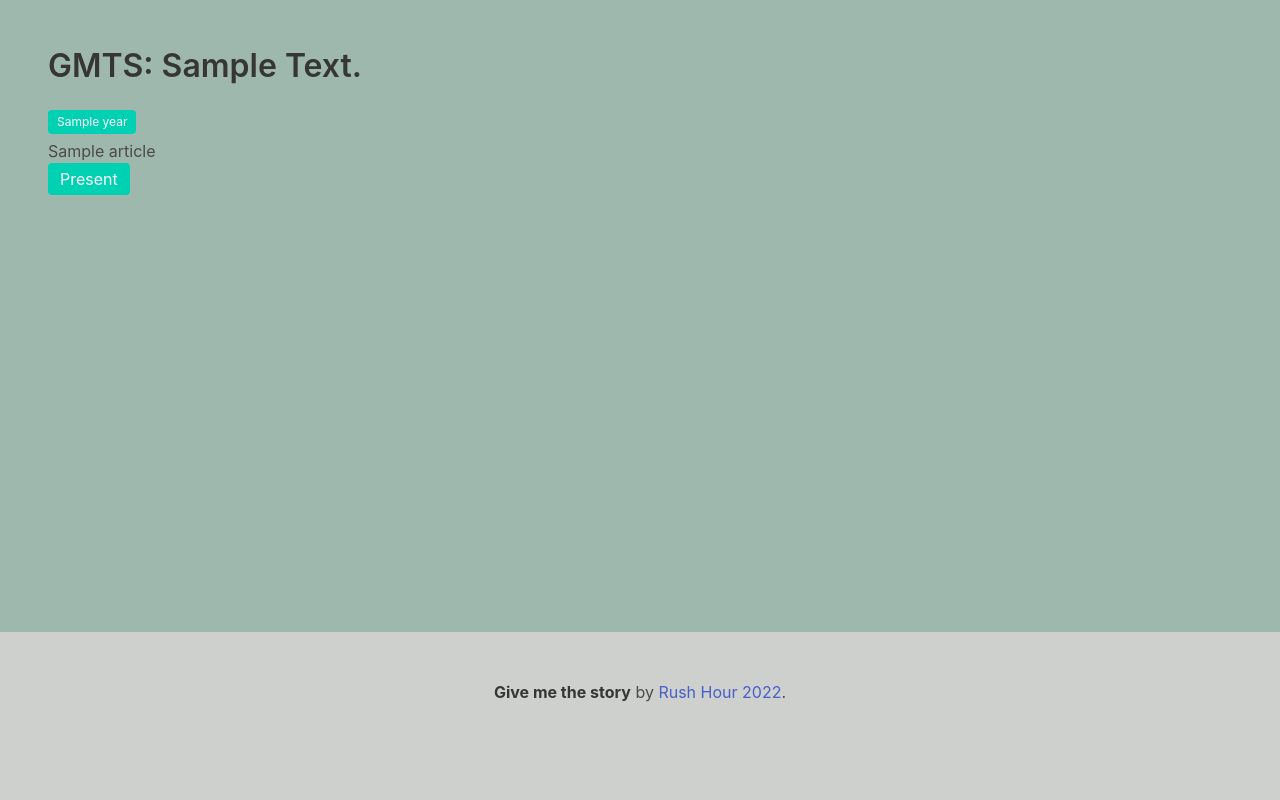
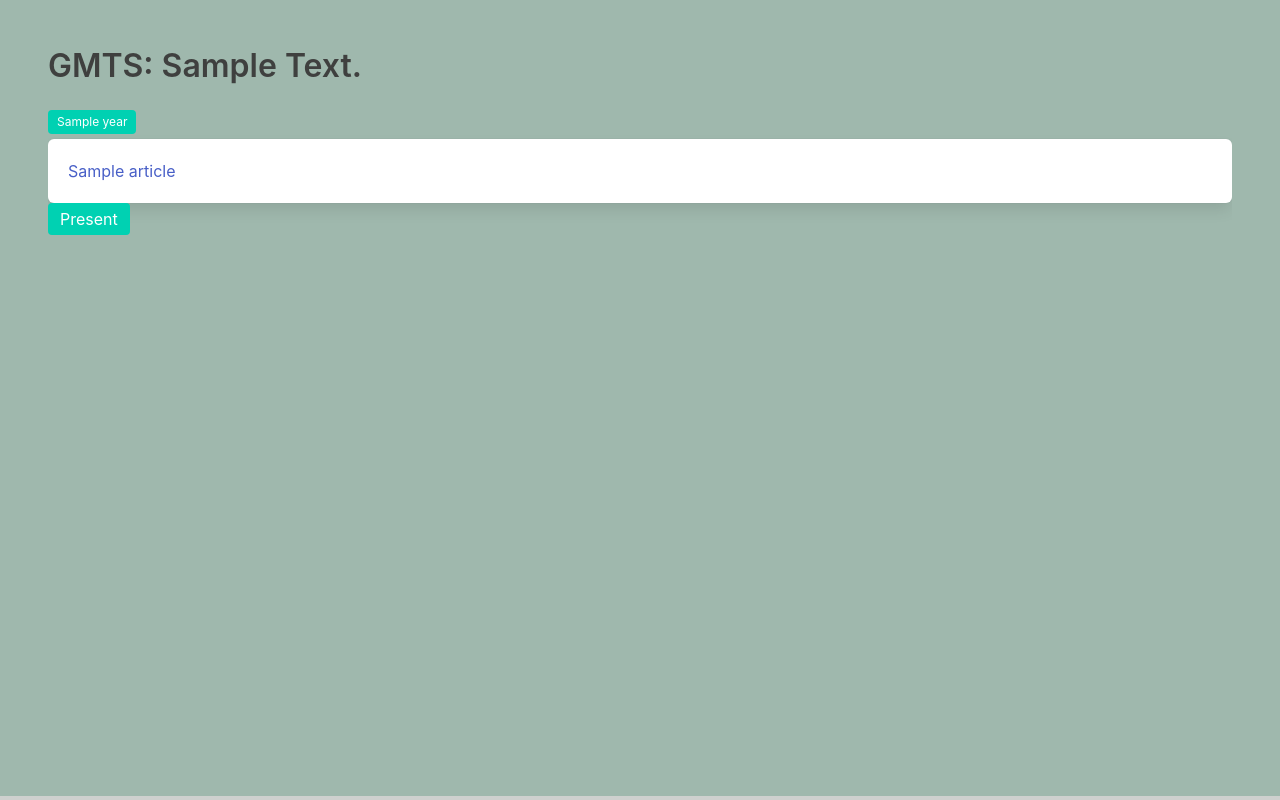
Before and after one commit to zainul1996/Give-me-the-story-extension, a Flask app: template templates/index.html in a window 1280 px wide. Run offline with Flask 2, Linux system fonts and the light colour scheme; the template is opened without the code that fills it: most values are stand-ins (such as "Sample title", 1, 10 or a date in 2020); some libraries are stand-ins or nearby versions.

Commit message:
mvp for gmts

```diff
--- a/app.py
+++ b/app.py
@@ -63,12 +63,7 @@ def site():
     text = request.args.get("text")
     keywords = keyextraction.extract_key(text)
 
-    print(keywords)
-
     articles = googlenews.run("news", keywords)
-
-    print(articles)
-    print("hello")
 
     return render_template("index.html", text=text, articles=articles)
 
@@ -76,12 +71,6 @@ def site():
 @app.route("/iframe")
 def iframe():
     text = request.args.get("text")
-    keywords = keyextraction.extract_key(text)
-    # articles = googlenews.run(keywords)
-
-    # if (articles[0][0] != None):
-    #     return articles[0][0]['summary']
-
     dictionary_definition = definition.dictionary_extract(text)
     if (dictionary_definition != None):
         return dictionary_definition
--- a/static/css/main.css
+++ b/static/css/main.css
@@ -1,9 +1,23 @@
 .main {
   display: flex;
   height: 100vh;
+  overflow: hidden;
   flex-direction: column;
+}
+
+.timeline {
+  height: 80vh;
+  overflow: scroll;
+}
+
+.timeline::-webkit-scrollbar {
+  display: none;
 }
 
 .section {
   flex: 1;
 }
+
+.box {
+  background-color: E6E8E6;
+}
--- a/templates/index.html
+++ b/templates/index.html
@@ -9,7 +9,9 @@
 
   <body style="background-color: #9fb8ad" class="main">
     <section class="section">
-      <h1 class="title" style="text-transform: capitalize">GMTS: {{text}}</h1>
+      <h1 class="title" style="text-transform: capitalize; color: #3f403f">
+        GMTS: {{text}}
+      </h1>
 
       <div class="timeline is-centered">
         {% for year in articles %}
@@ -21,7 +23,9 @@
           <div class="timeline-marker"></div>
           <div class="timeline-content">
             <p class="heading">{{ article['published date'][:-13]}}</p>
-            <p>{{ article['title'] }}</p>
+            <div class="box">
+              <a href="{{article['url']}}">{{ article['title'] }}</a>
+            </div>
           </div>
         </div>
         {% endfor %} {% endfor %}
@@ -40,7 +44,9 @@
       <div class="content has-text-centered">
         <p>
           <strong>Give me the story</strong> by
-          <a href="https://jgthms.com">Rush Hour 2022</a>.
+          <a href="https://github.com/zainul1996/give-me-the-story-extension"
+            >Rush Hour 2022</a
+          >.
         </p>
       </div>
     </footer>
```
